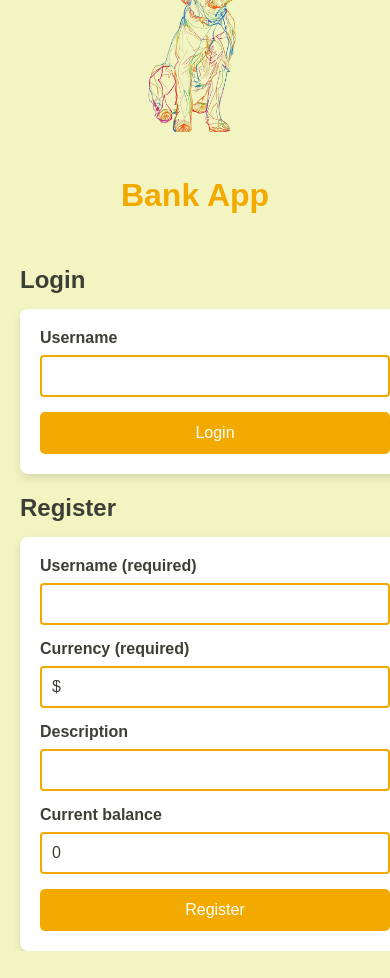
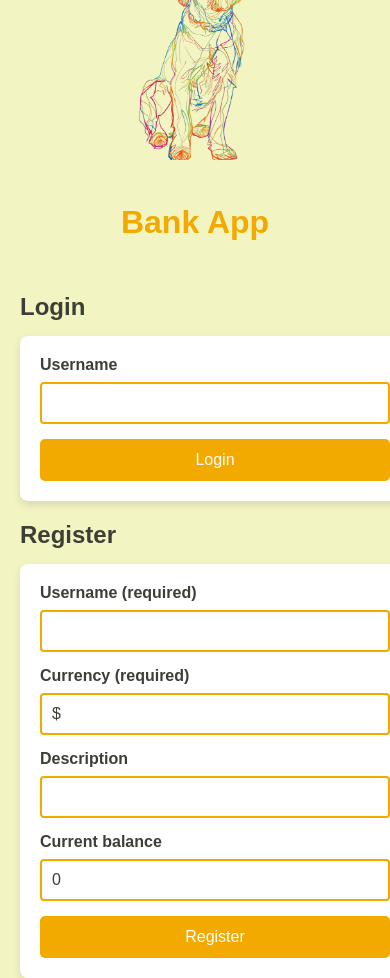
Before and after one commit to emmawirts/CREA-330-Banking-App, a plain HTML site: page Bank/index.html in a window 390 px wide. Before the commit the page ends 951 px from the top, so only its background shows below. Drawn offline with Linux system fonts and the light colour scheme.

Commit message:
Adjust image setting

```diff
--- a/Bank/styles.css
+++ b/Bank/styles.css
@@ -15,11 +15,11 @@ body {
   header {
     text-align: center;
     margin-bottom: 30px;
-    padding-top: 20px; /* Ensure space at the top */
+    padding-top: 40px; /* Increased padding at the top to give more space */
   }
 
   #mascot {
-    width: 120px;
+    width: 150px; /* Increased width for a larger image */
     height: auto;
     margin-bottom: 20px;
     max-width: 100%; /* Ensure the image fits within the container */
@@ -27,6 +27,7 @@ body {
 
   h1 {
     color: #F2A900; /* Golden yellow text */
+    margin-top: 20px; /* Added margin to give some space between the image and the title */
   }
 
   h2 {
@@ -94,6 +95,6 @@ body {
     }
 
     #mascot {
-      width: 100px;
+      width: 120px; /* Slightly smaller mascot on smaller screens */
     }
   }
```
